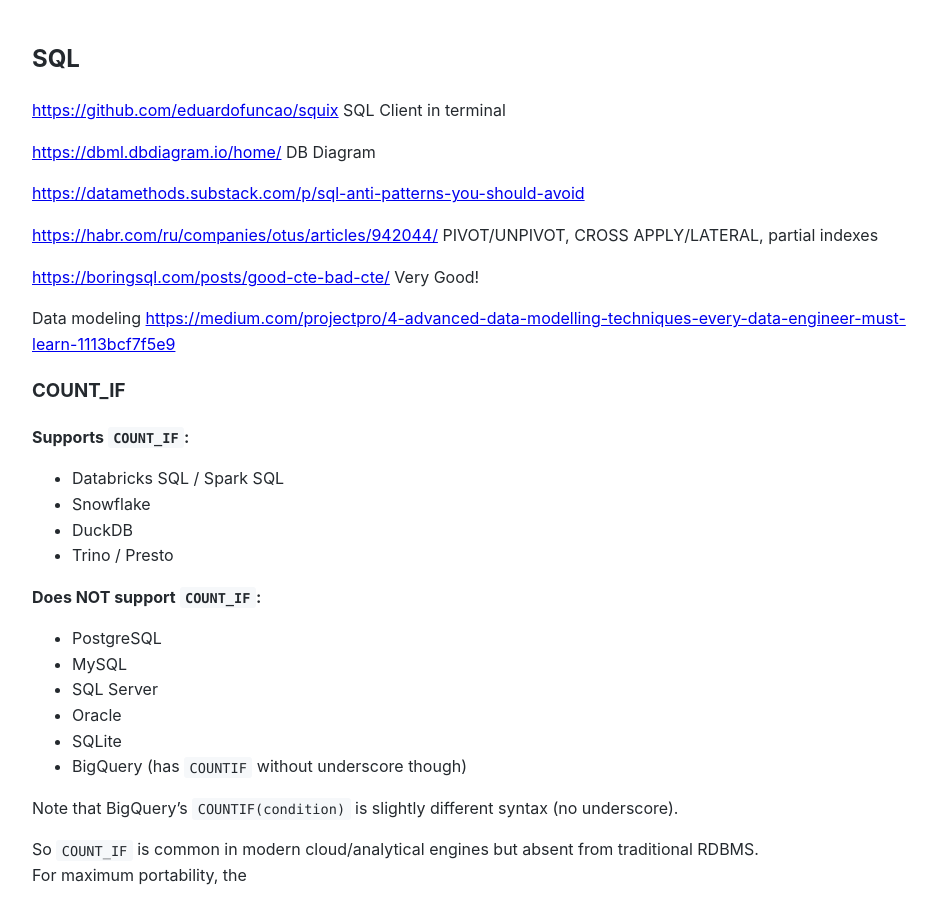
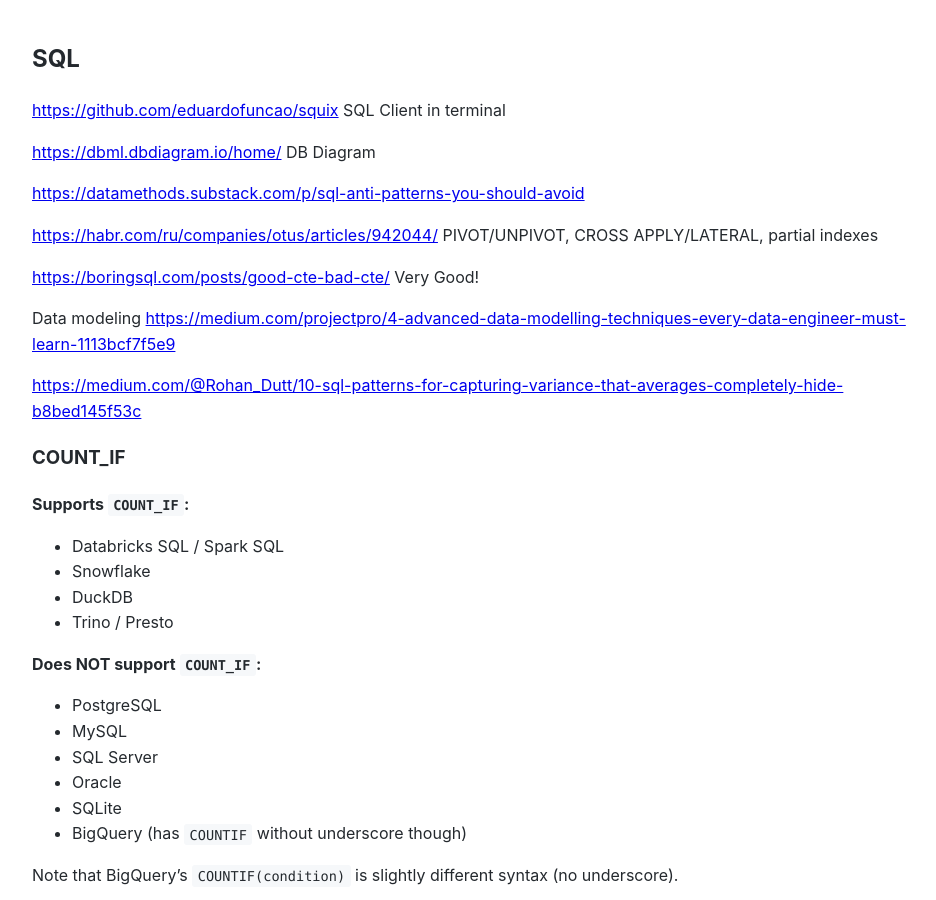
Before and after one commit to Michael-Lubinsky/michael-lubinsky.github.com, a Jekyll site: the page built from pg/sql.md, in a window 1280 px wide and 900 px high. Shown: the whole window, without its empty margins (158-1094 px from the left). Built offline with Jekyll 4.4.1, drawn with Linux system fonts in a browser that asks for light colours; our own code applies the rules of GitHub Pages for plain Markdown files.

Commit message:
Update sql.md

```diff
--- a/pg/sql.md
+++ b/pg/sql.md
@@ -13,6 +13,7 @@
 Data modeling
 <https://medium.com/projectpro/4-advanced-data-modelling-techniques-every-data-engineer-must-learn-1113bcf7f5e9>
 
+<https://medium.com/@Rohan_Dutt/10-sql-patterns-for-capturing-variance-that-averages-completely-hide-b8bed145f53c>
 
 ### COUNT_IF
 
```
